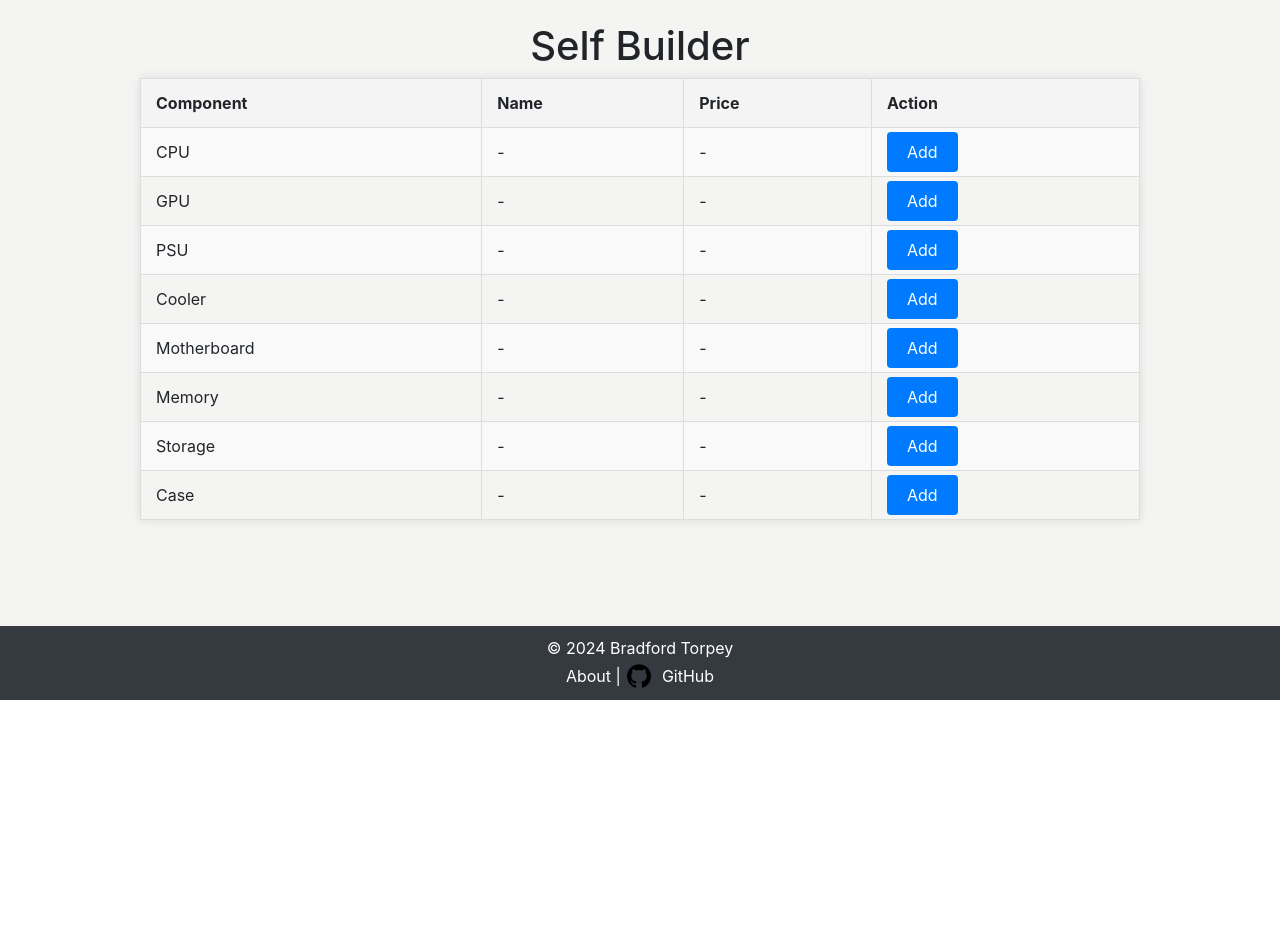
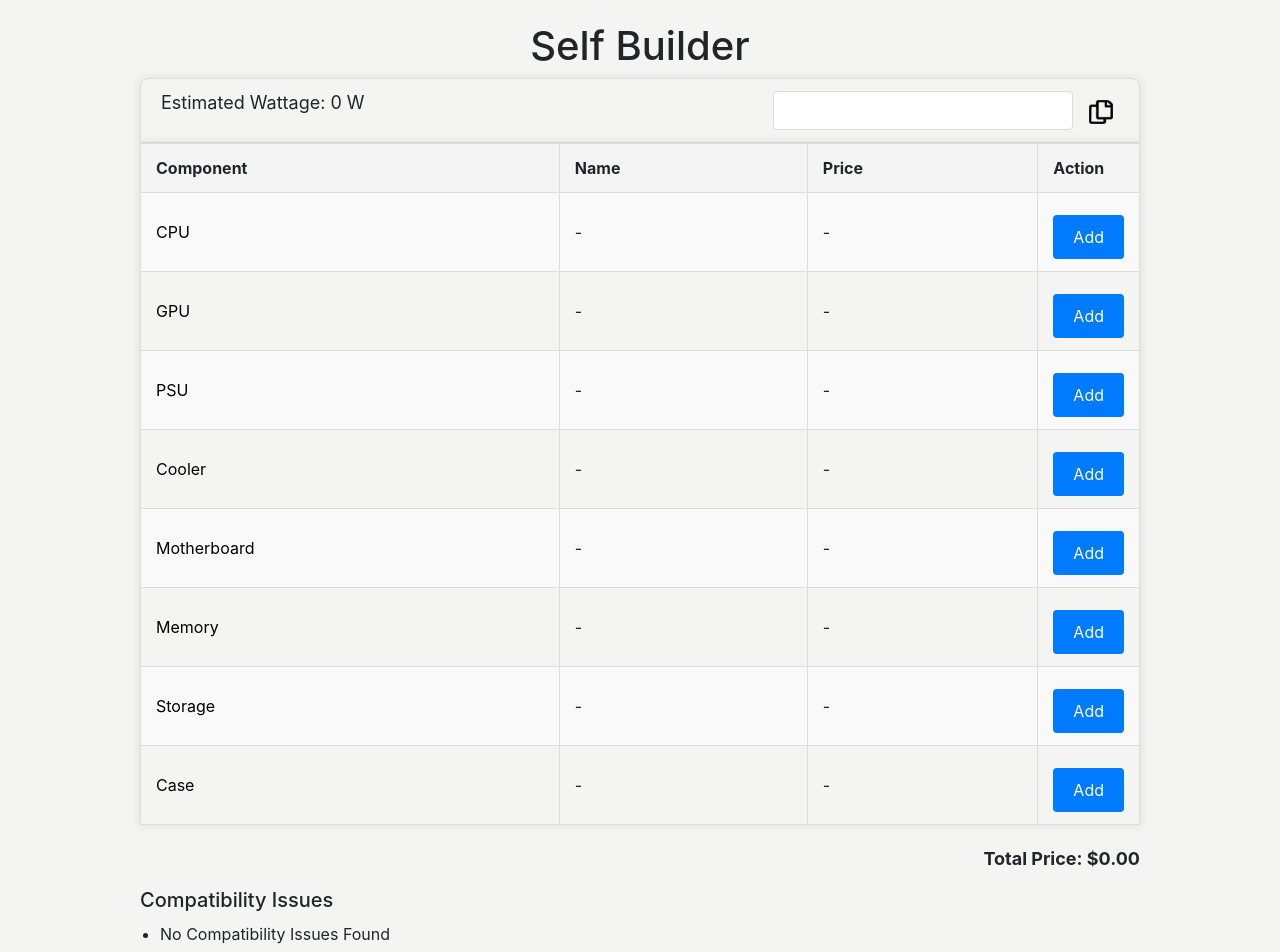
Before and after one commit to biffmalibu/pcpartbuilder, a Vue app in the folder frontend/: page /selfbuilder in a window 1280 px wide. Shown: the part 100-1052 px from the top of the page. Before the commit the page ends 800 px from the top, so only its background shows below. Built offline with nearby package versions, Linux system fonts and the light colour scheme.

Commit message:
Added Wattage, total price, compatibility issues

```diff
--- a/frontend/src/components/SelfBuilder.vue
+++ b/frontend/src/components/SelfBuilder.vue
@@ -1,6 +1,17 @@
 <template>
   <div class="self-builder-container">
     <h1>Self Builder</h1>
+    <div class="self-builder-summary-box">
+      <div class="summary-content">
+        <p>Estimated Wattage: {{ totalTDP }} W</p>
+        <div class="link-section">
+          <input type="text" v-model="generatedLink" readonly class="generated-link" />
+          <button class="copy-btn" @click="copyLink">
+            <img src="@/assets/copy.png" alt="Copy Link" class="copy-icon" />
+          </button>
+        </div>
+      </div>
+    </div>
     <div class="self-builder-component-list">
       <table class="self-builder-table self-builder-table-striped">
         <thead>
@@ -13,7 +24,11 @@
         </thead>
         <tbody>
           <tr v-for="component in components" :key="component.name">
-            <td>{{ component.name }}</td>
+            <td>
+              <router-link :to="component.link" class="self-builder-component-link">
+                {{ component.name }}
+              </router-link>
+            </td>
             <td v-if="component.selected">
               <router-link :to="{ name: 'cpu-details', params: { id: component.selected.id } }" class="self-builder-component-link">
                 <img :src="getImageUrl(component.selected)" alt="Component Image" class="self-builder-component-image"/>
@@ -23,7 +38,7 @@
             <td v-else>-</td>
             <td v-if="component.selected">{{ formatPrice(component.selected.price) }}</td>
             <td v-else>-</td>
-            <td>
+            <td class="action-column">
               <div v-if="component.selected">
                 <button class="self-builder-btn self-builder-btn-danger" @click="removeComponent(component.name)">Remove</button>
               </div>
@@ -34,6 +49,15 @@
           </tr>
         </tbody>
       </table>
+      <div class="total-price">
+        <p>Total Price: {{ formatPrice(totalPrice) }}</p>
+      </div>
+    </div>
+    <div class="compatibility-issues">
+      <h2>Compatibility Issues</h2>
+      <ul>
+        <li v-for="issue in compatibilityIssues" :key="issue">{{ issue }}</li>
+      </ul>
     </div>
   </div>
 </template>
@@ -52,8 +76,22 @@ export default {
         { name: "Memory", link: "/memory", selected: null },
         { name: "Storage", link: "/storage", selected: null },
         { name: "Case", link: "/cases", selected: null }
-      ]
+      ],
+      compatibilityIssues: [],
+      generatedLink: '' // Placeholder for the generated link
     };
+  },
+  computed: {
+    totalPrice() {
+      return this.components.reduce((total, component) => {
+        return total + (component.selected ? component.selected.price : 0);
+      }, 0);
+    },
+    totalTDP() {
+      return this.components.reduce((total, component) => {
+        return total + (component.selected ? component.selected.tdp : 0);
+      }, 0);
+    }
   },
   created() {
     this.loadComponents();
@@ -66,12 +104,14 @@ export default {
           component.selected = savedComponents[component.name];
         }
       });
+      this.checkCompatibility();
     },
     removeComponent(name) {
       const index = this.components.findIndex(component => component.name === name);
       if (index !== -1) {
         this.components[index].selected = null;
         this.saveComponents();
+        this.checkCompatibility();
       }
     },
     saveComponents() {
@@ -91,11 +131,22 @@ export default {
       } else if (component.manufacturer === "AMD") {
         return require('@/assets/amdcpu.png');
       } else {
-        return require('@/assets/defaultcpu.jpg'); // Optional: Add a default image for other manufacturers
+        return require('@/assets/defaultcpu.jpg');
       }
     },
     formatPrice(price) {
       return price !== null ? `$${price.toFixed(2)}` : 'Price not available';
+    },
+    checkCompatibility() {
+      this.compatibilityIssues = [];
+      // Add logic to check for compatibility issues and populate the compatibilityIssues array
+      // If no issues are found, or if only one or zero item is added add a "No Compatibility Issues Found.""
+      if (this.components.filter(component => component.selected).length <= 1) {
+        this.compatibilityIssues.push('No Compatibility Issues Found');
+      }
+    },
+    copyLink() {
+      navigator.clipboard.writeText(this.generatedLink);
     }
   }
 };
@@ -105,6 +156,48 @@ export default {
 .self-builder-container {
   text-align: center;
   margin-top: 50px;
+}
+.self-builder-summary-box {
+  margin-bottom: 20px;
+  font-size: 18px;
+  border: 1px solid #ddd;
+  border-top-right-radius: 8px;
+  border-top-left-radius: 8px;
+  padding: 10px 20px;
+  max-width: 1000px;
+  margin: auto;
+  box-shadow: 0 0 10px rgba(0, 0, 0, 0.1);
+  display: flex;
+  justify-content: space-between;
+  align-items: center;
+}
+.summary-content {
+  display: flex;
+  justify-content: space-between;
+  align-items: center;
+  width: 100%;
+}
+.link-section {
+  display: flex;
+  align-items: center;
+  margin-left: 20px;
+}
+.generated-link {
+  flex: 1;
+  padding: 5px;
+  border: 1px solid #ddd;
+  border-radius: 4px;
+  margin-right: 10px;
+  width: 300px;
+}
+.copy-btn {
+  background: none;
+  border: none;
+  cursor: pointer;
+}
+.copy-icon {
+  width: 24px;
+  height: 24px;
 }
 .self-builder-component-list {
   display: flex;
@@ -139,17 +232,18 @@ export default {
   vertical-align: middle;
 }
 .self-builder-component-link {
-  color: #007bff;
+  color: black;
   text-decoration: none;
   transition: color 0.3s;
 }
 .self-builder-component-link:hover {
-  color: #0056b3;
+  color: rgb(0, 170, 255);
 }
 .self-builder-btn {
   margin-top: 10px;
   padding: 10px 20px;
   font-size: 16px;
+  display: inline-block;
 }
 .self-builder-btn-danger {
   background-color: #dc3545;
@@ -165,4 +259,33 @@ export default {
   border-radius: 4px;
   cursor: pointer;
 }
+.action-column {
+  white-space: nowrap;
+  width: 1%;
+}
+.total-price {
+  margin-top: 20px;
+  font-size: 18px;
+  font-weight: bold;
+  text-align: right;
+  width: 100%;
+  max-width: 1000px;
+}
+.compatibility-issues {
+  margin-top: 20px;
+  text-align: left;
+  max-width: 1000px;
+  margin: auto;
+}
+.compatibility-issues h2 {
+  font-size: 20px;
+  margin-bottom: 10px;
+}
+.compatibility-issues ul {
+  list-style-type: disc;
+  padding-left: 20px;
+}
+.compatibility-issues li {
+  margin-bottom: 5px;
+}
 </style>
```
Also changed, not shown: frontend/src/assets/copy.png (added).
